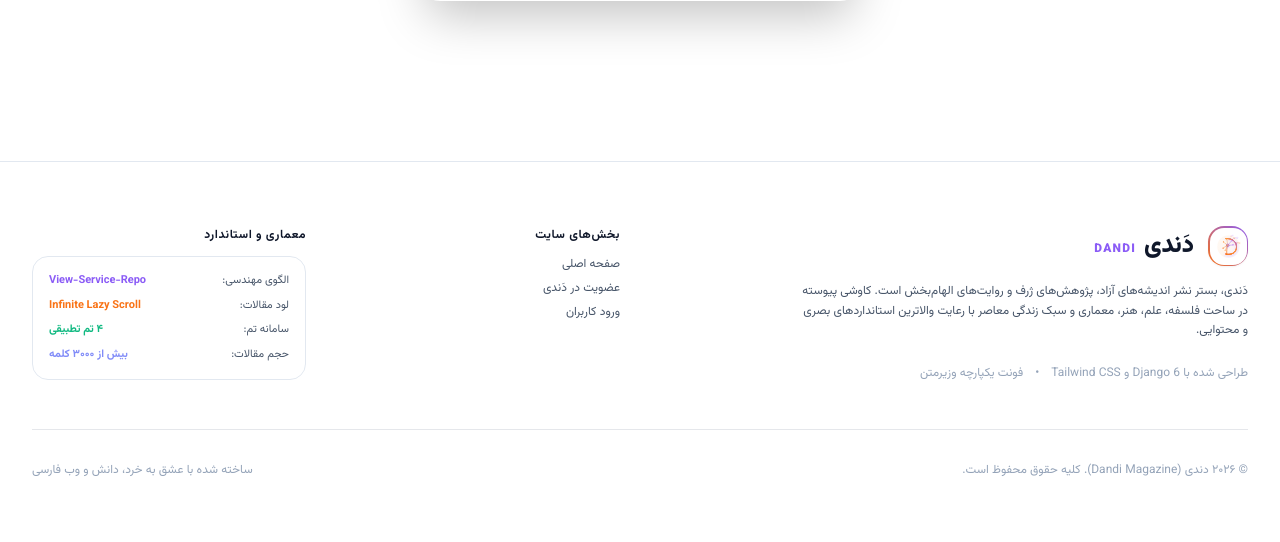
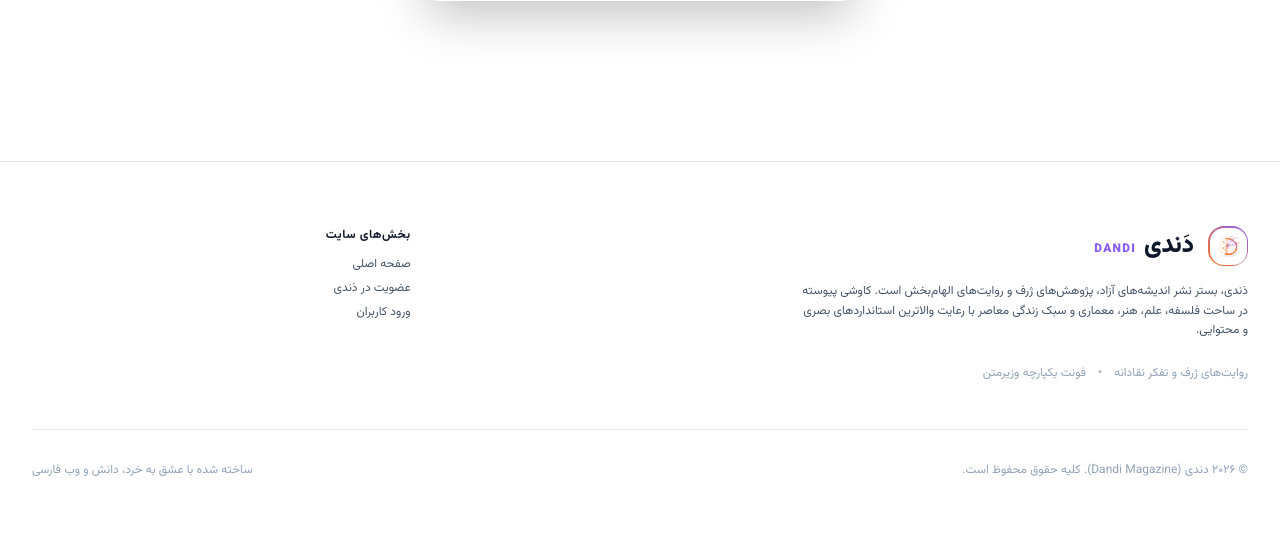
Before and after one commit to reza-khalafi/Dandi, a Django app: page /accounts/register/ in a window 1280 px wide. Shown: the part 832-1374 px from the top of the page. Run offline with Django 5.2, Linux system fonts and the light colour scheme; some libraries are stand-ins or nearby versions.

Commit message:
Remove technical architecture box from footer

```diff
--- a/templates/components/footer.html
+++ b/templates/components/footer.html
@@ -1,7 +1,7 @@
 {% load static %}
 <footer class="mt-24 border-t border-border-color bg-bg-secondary/80 backdrop-blur-md">
   <div class="max-w-7xl mx-auto px-4 sm:px-6 lg:px-8 py-16">
-    <div class="grid grid-cols-1 md:grid-cols-4 gap-10">
+    <div class="grid grid-cols-1 md:grid-cols-3 gap-10">
 
       <!-- Brand & Standalone Logo -->
       <div class="space-y-4 md:col-span-2">
@@ -22,7 +22,7 @@
         </p>
 
         <div class="flex items-center gap-3 pt-2 text-xs text-text-muted">
-          <span>طراحی شده با Django 6 و Tailwind CSS</span>
+          <span>روایت‌های ژرف و تفکر نقادانه</span>
           <span>•</span>
           <span>فونت یکپارچه وزیرمتن</span>
         </div>
@@ -38,29 +38,6 @@
         </ul>
       </div>
 
-      <!-- Architecture & System Highlights -->
-      <div class="space-y-3">
-        <h4 class="text-xs font-bold uppercase tracking-wider text-text-primary">معماری و استاندارد</h4>
-        <div class="p-4 rounded-2xl glass-panel text-[11px] text-text-secondary space-y-2 border border-border-color">
-          <div class="flex items-center justify-between">
-            <span>الگوی مهندسی:</span>
-            <span class="font-bold text-brand-purple">View-Service-Repo</span>
-          </div>
-          <div class="flex items-center justify-between">
-            <span>لود مقالات:</span>
-            <span class="font-bold text-brand-orange">Infinite Lazy Scroll</span>
-          </div>
-          <div class="flex items-center justify-between">
-            <span>سامانه تم:</span>
-            <span class="font-bold text-emerald-500">۴ تم تطبیقی</span>
-          </div>
-          <div class="flex items-center justify-between">
-            <span>حجم مقالات:</span>
-            <span class="font-bold text-indigo-400">بیش از ۳۰۰۰ کلمه</span>
-          </div>
-        </div>
-      </div>
-
     </div>
 
     <!-- Copyright Bar -->
```
